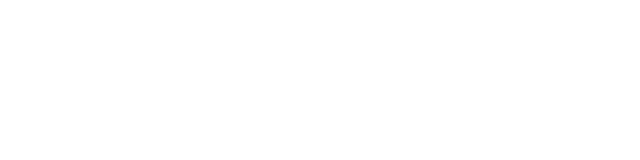
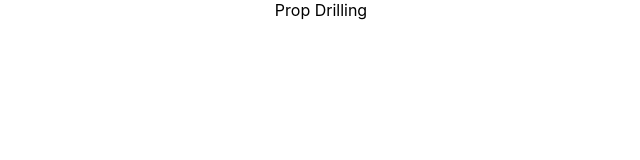
Before and after one commit to gauravrathod802/React1, a React (Create React App) app in the folder my-first-app/: page /prop-drilling in a window 1280 px wide. Before the commit this address had no page. Shown: the top 160 px of the page, without its empty margins (319-959 px from the left). Built offline with nearby package versions, Linux system fonts and the light colour scheme.

Commit message:
propDrilling

```diff
--- a/my-first-app/src/App.jsx
+++ b/my-first-app/src/App.jsx
@@ -9,6 +9,7 @@
 import UseEffectTypeTwo from './Components/31-10-UseEffectHook/UseEffectTypeTwo';
 import UseEffectTypeThree from './Components/31-10-UseEffectHook/UseEffectTypeThree';
 import UseEffectFour from './Components/1-11-UseEffectType4/UseEffectFour';
+import PropDrilling from './Components/2-11-Prop-Drilling/PropDrilling.jsx';
 
 function App() {
     return(
@@ -23,6 +24,7 @@
                 <Route path='/use-effect2' element={<UseEffectTypeTwo />}/>
                 <Route path='/use-effect3' element={<UseEffectTypeThree/>}/>
                 <Route path='/use-effect4' element={<UseEffectFour/>}/>
+                <Route path='/prop-drilling' element={<PropDrilling/>}/>
             </Routes>
 
         </div>
--- /dev/null
+++ b/my-first-app/src/Components/2-11-Prop-Drilling/PropDrilling.jsx
@@ -0,0 +1,8 @@
+function PropDrilling(){
+    return(
+        <div>
+            Prop Drilling
+        </div>
+    )
+}
+export default PropDrilling;
```
